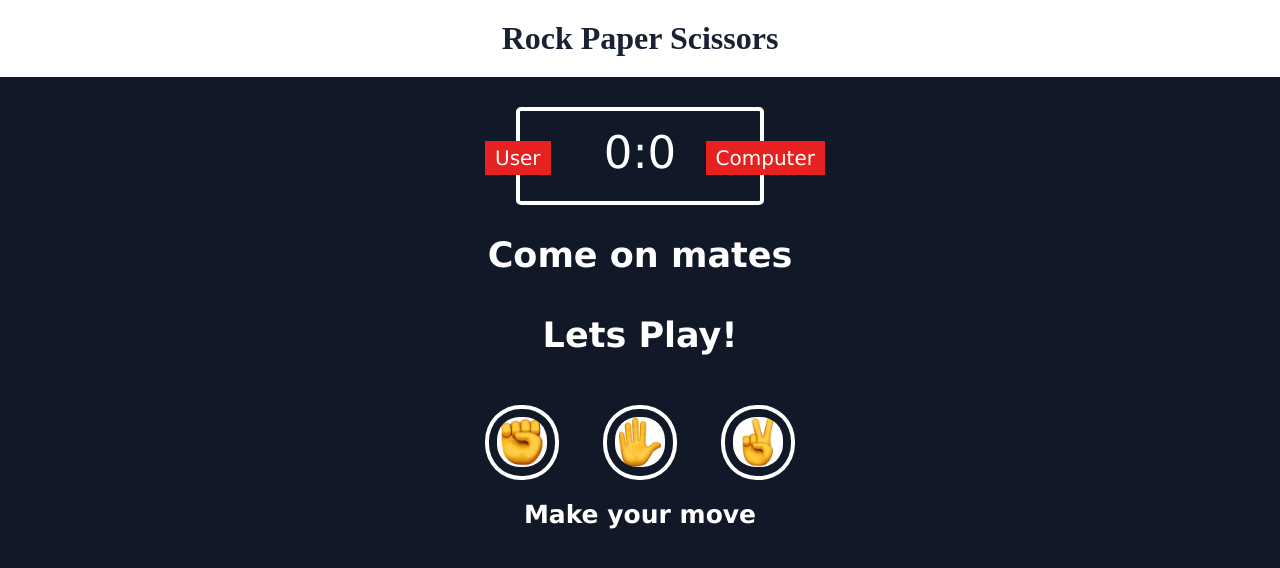
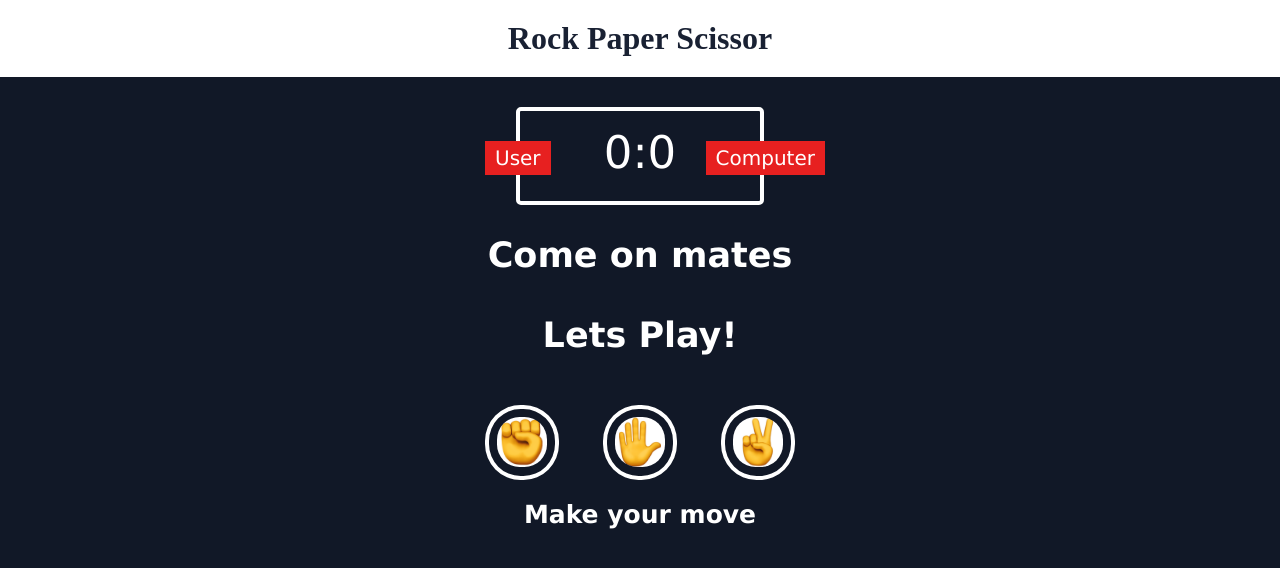
Before and after one commit to Srishti19111999/rock-paper-scissor, a plain HTML site: page index.html in a window 1280 px wide. Drawn offline with Linux system fonts and the light colour scheme.

Commit message:
name changed

```diff
--- a/index.html
+++ b/index.html
@@ -3,12 +3,12 @@
 <head>
     <meta charset="UTF-8">
     <meta name="viewport" content="width=device-width, initial-scale=1.0">
-    <title>Scissors</title>
+    <title>Rock Paper Scissors</title>
     <link rel="stylesheet" href="style.css">
 </head>
 <body>
     <header>
-        <h1>Rock Paper Scissors</h1>
+        <h1>Rock Paper Scissor</h1>
     </header>
     <div class="score-board">
         <div id="user-lable" class="badge">User</div>
--- a/script.js
+++ b/script.js
@@ -82,6 +82,7 @@ function game(uchoice){
     }
 }
 function main(){
+
     rock.addEventListener('click',function(){
         game("r");
       });
```
